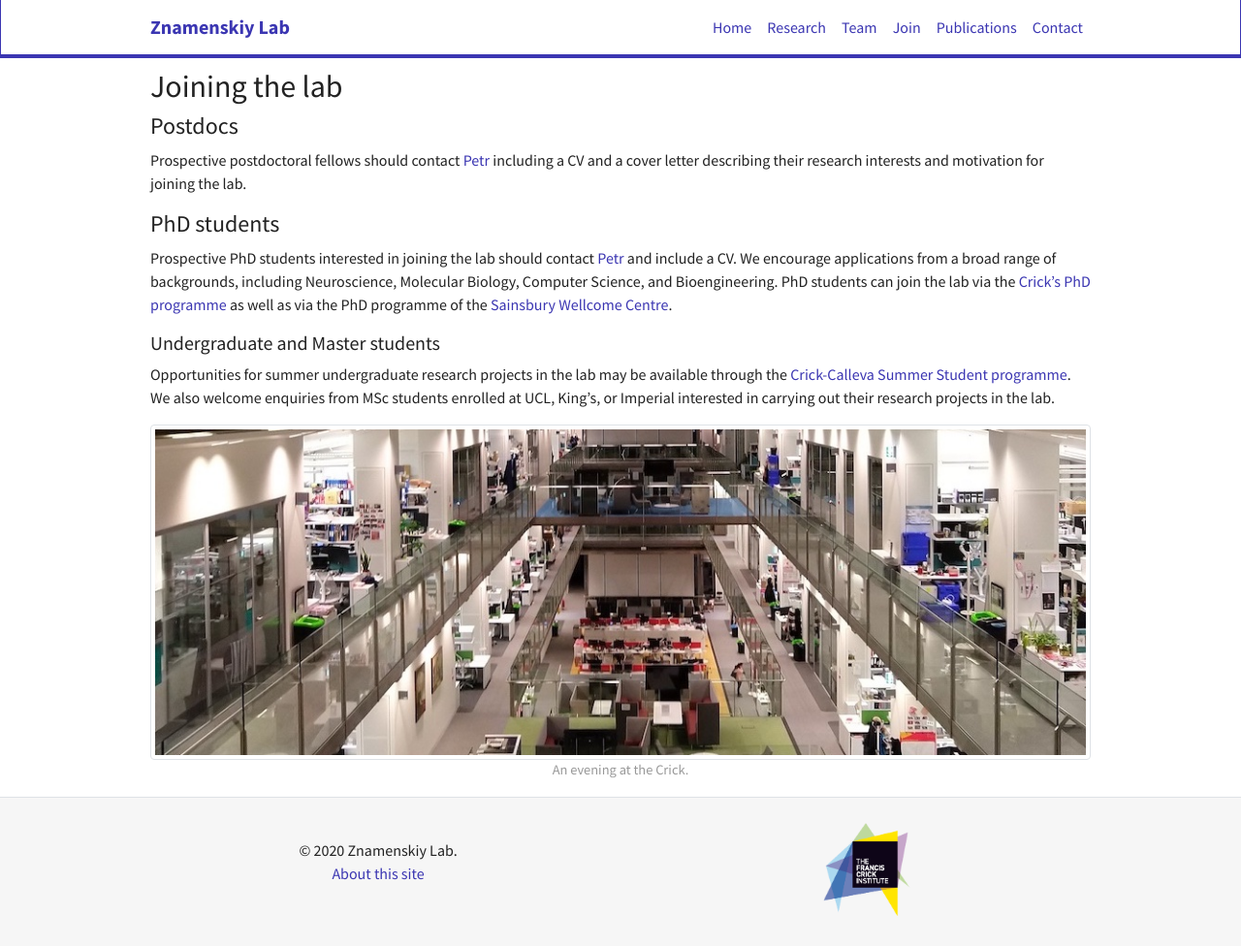
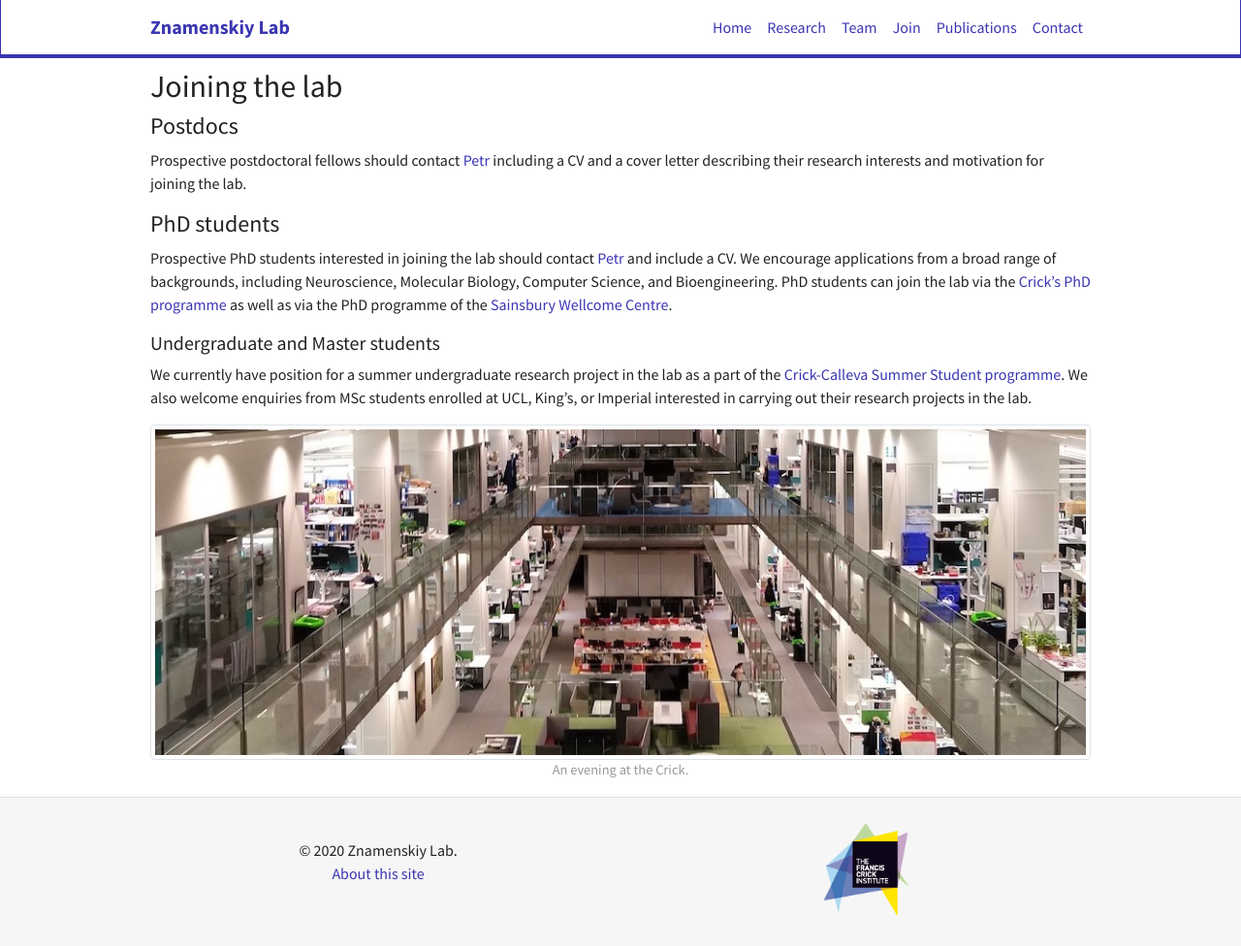
Before and after one commit to znamlab/znamlab.github.io, a Jekyll site: the page built from _pages/vacancies.md, in a window 1280 px wide and 976 px high. Shown: the whole window at 97% size. Built offline with Jekyll 4.4.1, drawn with Linux system fonts in a browser that asks for light colours; nearby versions of some CDN libraries.

Commit message:
update vacancies

```diff
--- a/_pages/vacancies.md
+++ b/_pages/vacancies.md
@@ -22,8 +22,7 @@ via the [Crick's PhD programme](https://www.crick.ac.uk/careers-study/students/p
 as well as via the PhD programme of the [Sainsbury Wellcome Centre](https://www.sainsburywellcome.org/web/content/phd-programme).
 
 ### Undergraduate and Master students
-Opportunities for summer undergraduate research projects in the lab may be
-available through the [Crick-Calleva Summer Student programme](https://www.crick.ac.uk/careers-study/students/summer-students).
+We currently have position for a summer undergraduate research project in the lab as a part of the [Crick-Calleva Summer Student programme](https://www.crick.ac.uk/careers-study/students/summer-students).
 We also welcome enquiries from MSc students enrolled at UCL, King's, or Imperial
 interested in carrying out their research projects in the lab.
 
```
